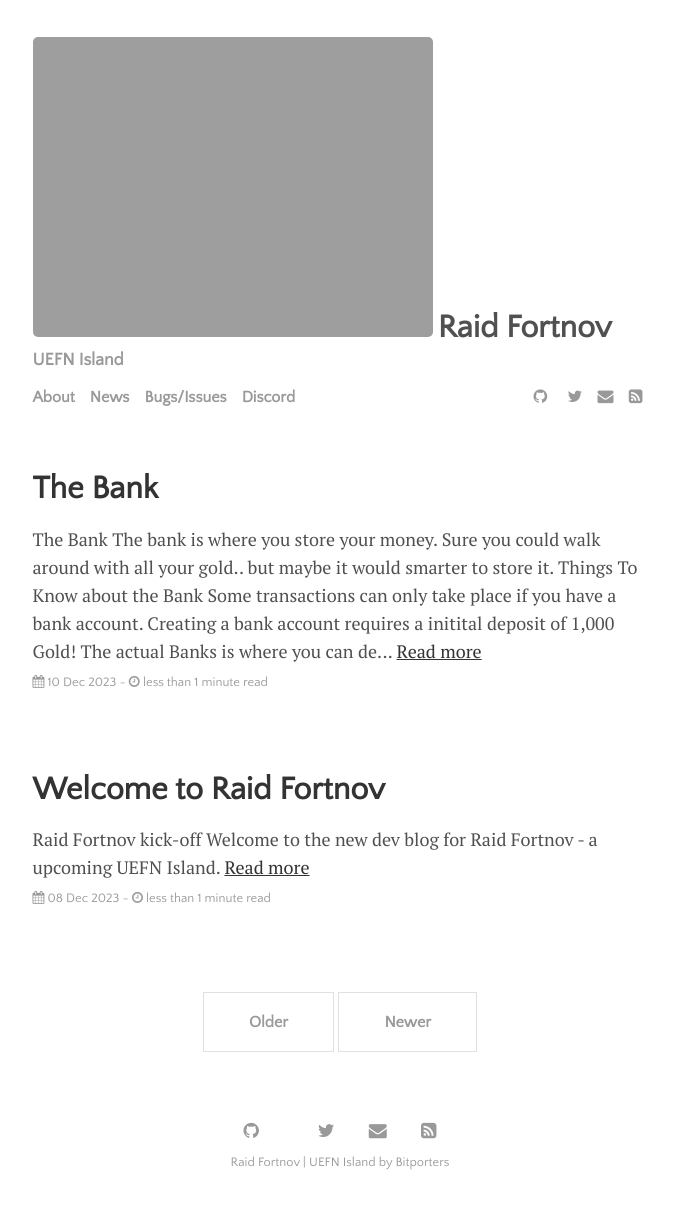
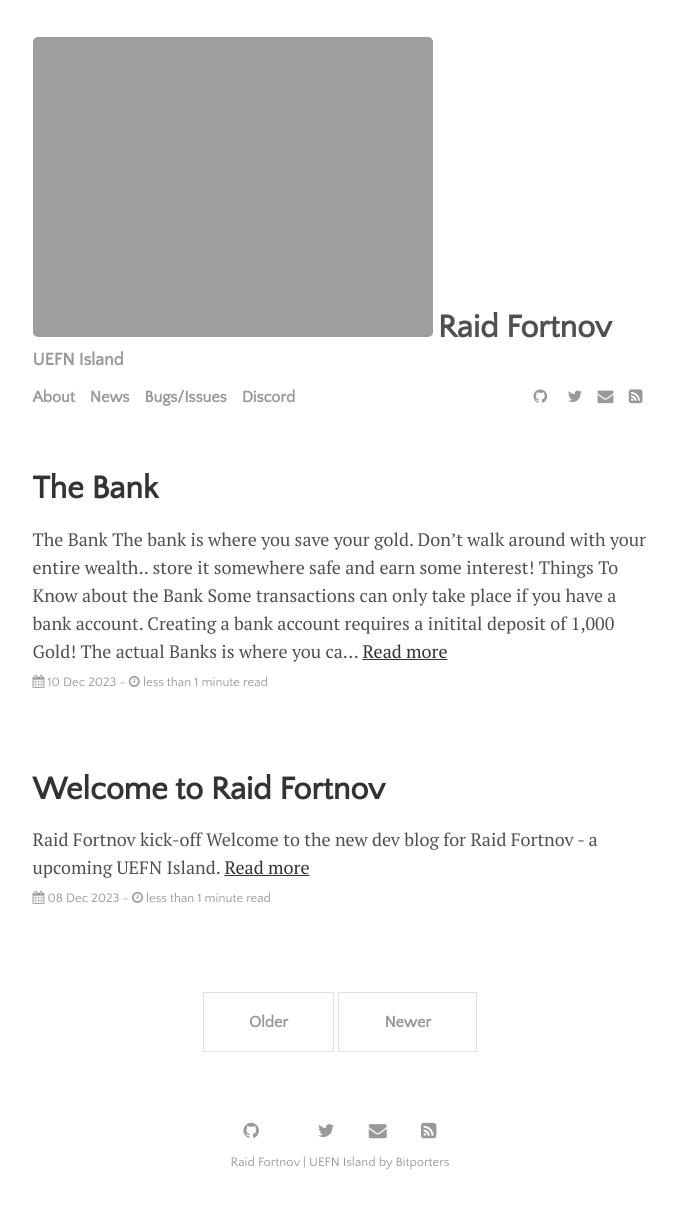
Before and after one commit to bitporters/raidfortnov, a Jekyll site: the page built from index.html, in a window 1280 px wide. Shown: the whole page, without its empty margins (300-977 px from the left). Built offline with Jekyll 4.4.1, drawn with Linux system fonts in a browser that asks for light colours; the list of posts is cut into pages by our own code.

Commit message:
bank post updated

```diff
--- a/_posts/2023-12-10-the-bank.md
+++ b/_posts/2023-12-10-the-bank.md
@@ -6,16 +6,19 @@
 tags: [news,details]
 ---
 
-
 # The Bank
 
-The bank is where you store your money.  Sure you could walk around with all your gold.. but maybe it would smarter to store it.
+The bank is where you save your gold.  Don't walk around with your entire wealth.. store it somewhere safe and earn some interest!
+
+<img src="img/posts/fortnov_dec10th_2023_bank.png" class="img-responsive img-centered" alt="Bank, Outside">
 
 ### Things To Know about the Bank
 
 * Some transactions can only take place if you have a bank account.
 * Creating a bank account requires a initital deposit of 1,000 Gold!
 * The actual Banks is where you can deposit and withdrawl large amounts of Gold.  The bank does have ATM's through out the city for small deposits and withdrawls.
+* ATMs can be destroyed, this is a crime and you will be punished for doing so.
+* Destroyed ATMs can be repaired.  Doing so has benefits.
 
 ## Interest
 
```
Also changed, not shown: 1 other file.
